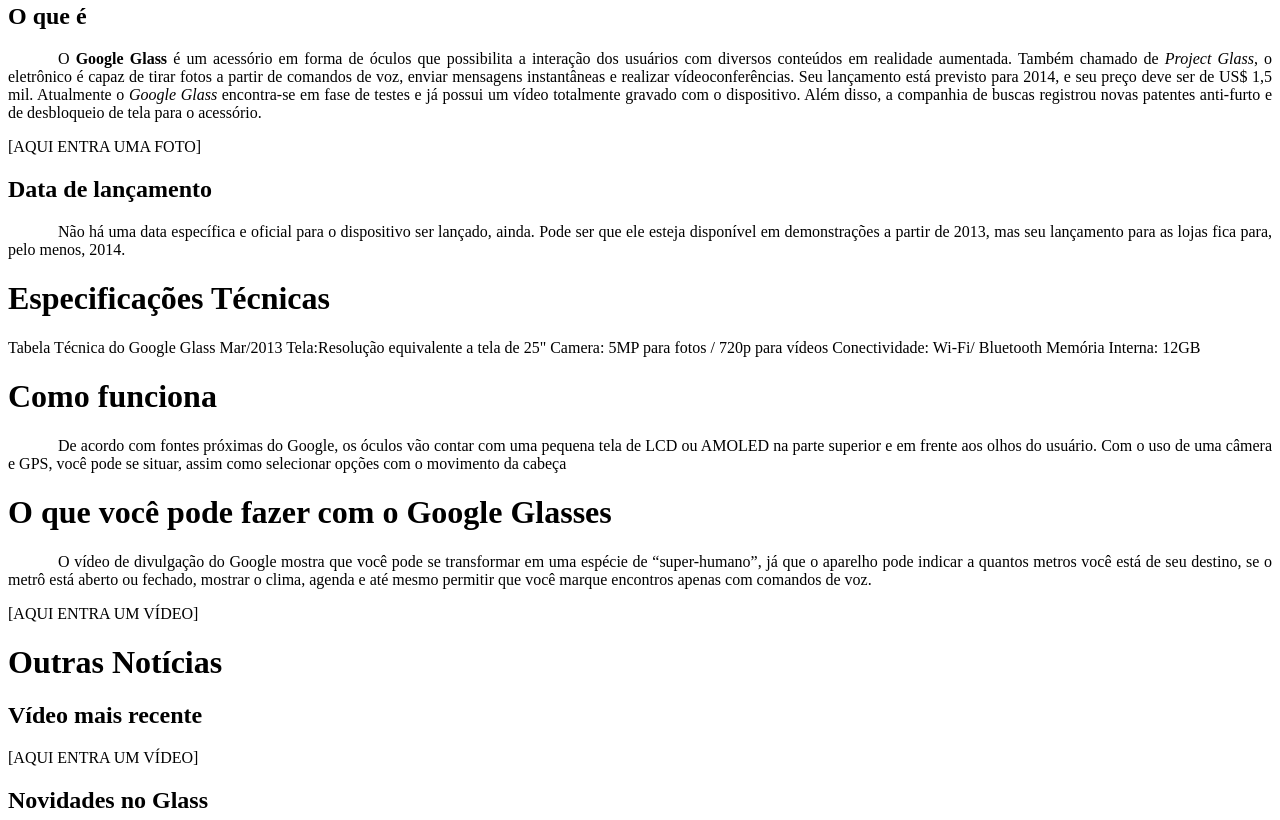
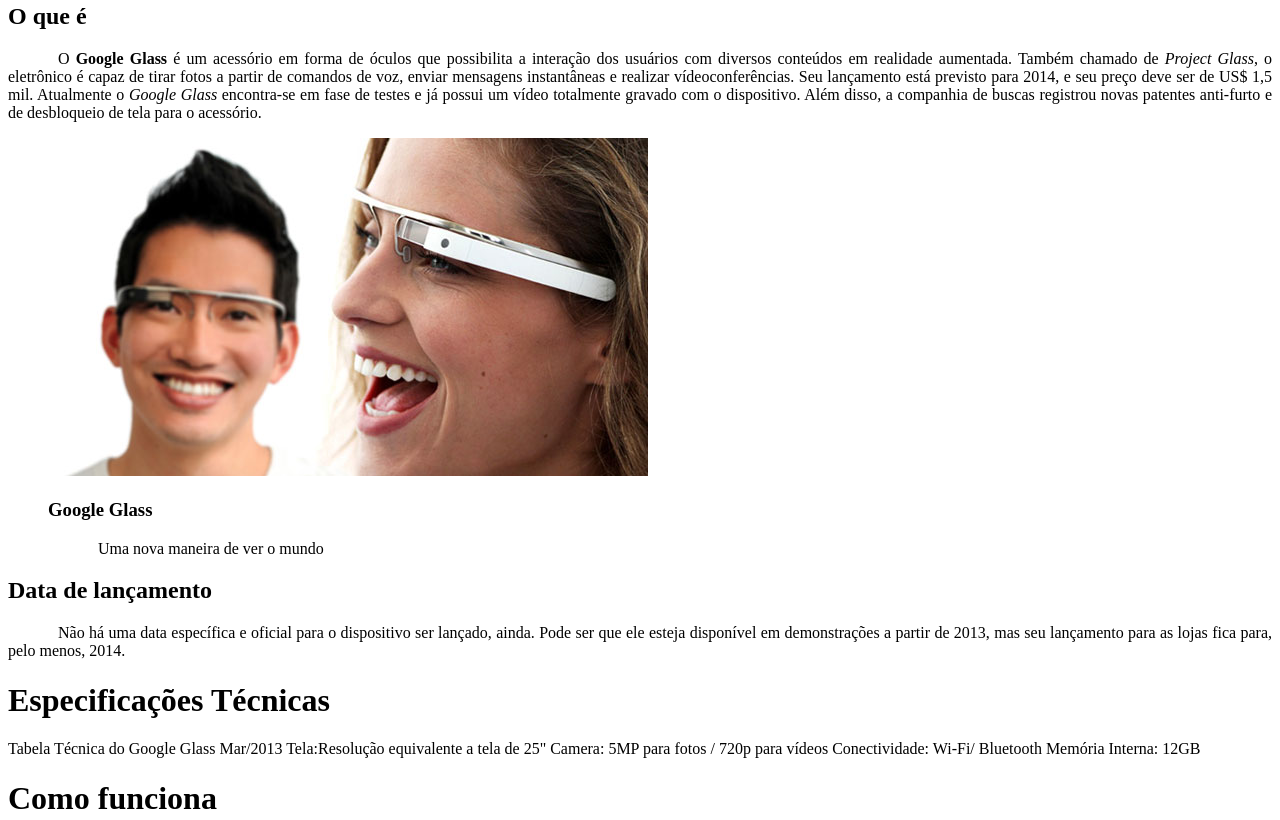
Before and after one commit to failde/projeto-glass-html5, a plain HTML site: page index.html in a window 1280 px wide. Shown: the part 458-1278 px from the top of the page. Drawn offline with Linux system fonts and the light colour scheme.

Commit message:
Lesson 9

```diff
--- a/index.html
+++ b/index.html
@@ -37,7 +37,13 @@
       <h2>O que é</h2>
       <p>O <span style="font-weight: bold"> Google Glass</span> é um acessório em forma de óculos que possibilita a interação dos usuários com diversos conteúdos em realidade aumentada. Também chamado de <i>Project Glass</i>, o eletrônico é capaz de tirar fotos a partir de comandos de voz, enviar mensagens instantâneas e realizar vídeo&shy;con&shy;ferên&shy;cias. Seu lançamento está previsto para 2014, e seu preço deve ser de US$ 1,5 mil. Atualmente o <em>Google Glass</em> encontra-se em fase de testes e já possui um vídeo totalmente gravado com o dispositivo. Além disso, a companhia de buscas registrou novas patentes anti-furto e de desbloqueio de tela para o acessório.</p>
 
-      [AQUI ENTRA UMA FOTO]
+      <figure>
+        <img src="imagens/glass-quadro-homem-mulher.jpg">
+        <figcaption>
+          <h3>Google Glass</h3>
+          <p>Uma nova maneira de ver o mundo</p>
+        </figcaption>
+      </figure>
 
       <h2>Data de lançamento</h2>
       <p>Não há uma data específica e oficial para o dispositivo ser lançado, ainda. Pode ser que ele esteja disponível em demonstrações a partir de 2013, mas seu lançamento para as lojas fica para, pelo menos, 2014.</p>
```
